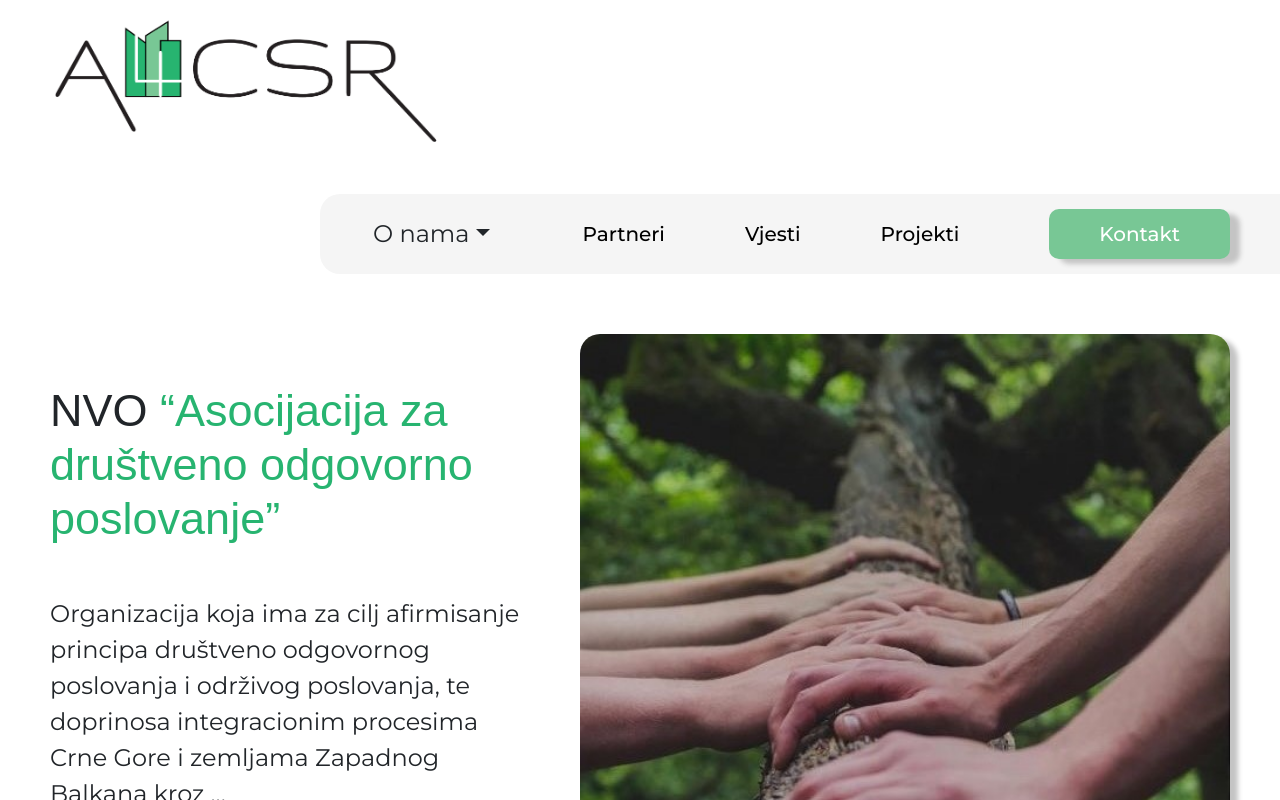
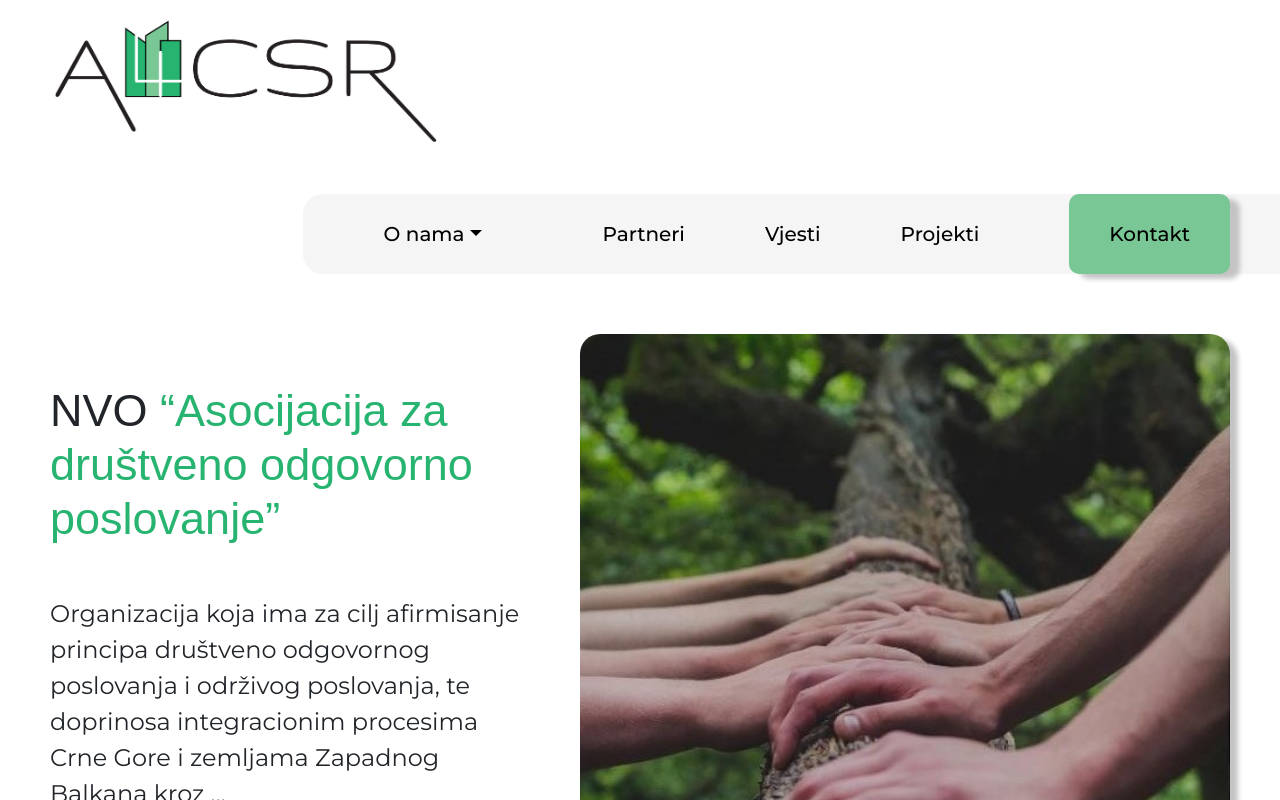
Before and after one commit to mmarakesh/a4csr, a React (Create React App) app: page / in a window 1280 px wide. Shown: the top 800 px of the page. Built offline with nearby package versions, Linux system fonts and the light colour scheme; a web font is replaced by a local one.

Commit message:
onama stile

```diff
--- /dev/null
+++ b/src/Components/Dropdown/Dropdown.css
@@ -0,0 +1,8 @@
+.link {
+    color: #000;
+    text-decoration: none;
+    padding: 25px 40px;
+    font-size: 20px;
+    font-family: "Montserrat", sans-serif;
+    font-weight: 500;
+  }
--- a/src/Components/Dropdown/newDropdown.js
+++ b/src/Components/Dropdown/newDropdown.js
@@ -1,9 +1,10 @@
 import Dropdown from 'react-bootstrap/Dropdown';
+import './Dropdown.css'
 
 function newDropdown() {
     return (
     <Dropdown>
-      <Dropdown.Toggle variant="none" className ='fs-4' id="dropdown-basic">
+        <Dropdown.Toggle variant="none" className ='link' id="dropdown-basic">
             O nama
     </Dropdown.Toggle>
 
```
Lines whose indentation alone changed are shown as unchanged.
